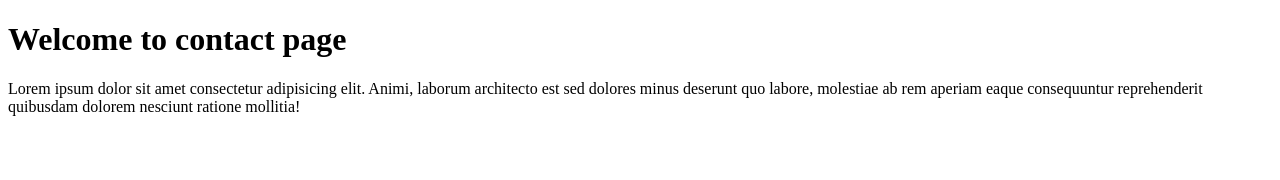
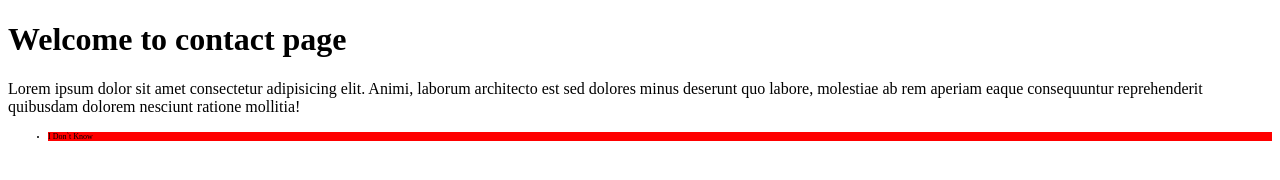
Before and after one commit to Amir-Cheraghii/Project, a plain HTML site: page contact.html in a window 1280 px wide. Drawn offline with Linux system fonts and the light colour scheme.

Commit message:
Add ul to contact.html

```diff
--- a/contact.html
+++ b/contact.html
@@ -9,5 +9,8 @@
     <body>
         <h1>Welcome to contact page</h1>
         <p>Lorem ipsum dolor sit amet consectetur adipisicing elit. Animi, laborum architecto est sed dolores minus deserunt quo labore, molestiae ab rem aperiam eaque consequuntur reprehenderit quibusdam dolorem nesciunt ratione mollitia!</p>
+	<ul>
+	<li>I Don`t Know</li>
+	</ul>
     </body>
 </html>
```
